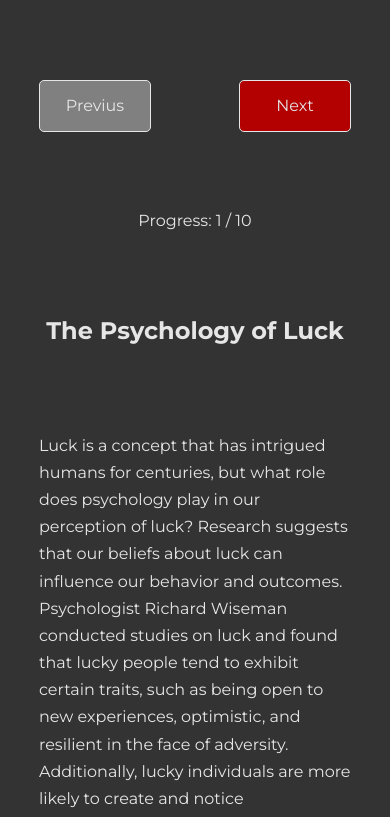
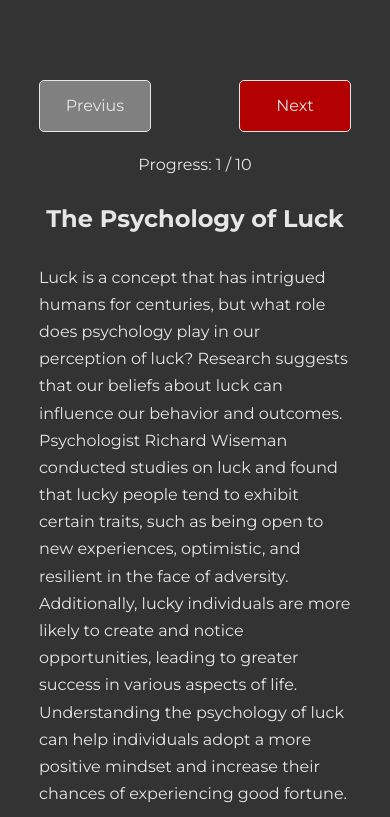
Before and after one commit to KaterynaKocheharova/article_reader, a React (Vite) app: page / in a window 390 px wide. Shown: the top 817 px of the page. Built offline with nearby package versions, Linux system fonts and the light colour scheme.

Commit message:
add mobile mb

```diff
--- a/src/index.css
+++ b/src/index.css
@@ -5,9 +5,15 @@
   --big-button-padding: 1rem;
   --big-button-width: 7rem;
   --small-border-radius: 5px;
-  --big-mb: 5rem;
+  --big-mb: 1.5rem;
   --big-font: 24px;
   --medium-font: 18px;
+}
+
+@media screen and (min-width: 768px) {
+  :root {
+    --big-mb: 5rem;
+  }
 }
 
 body {
```
